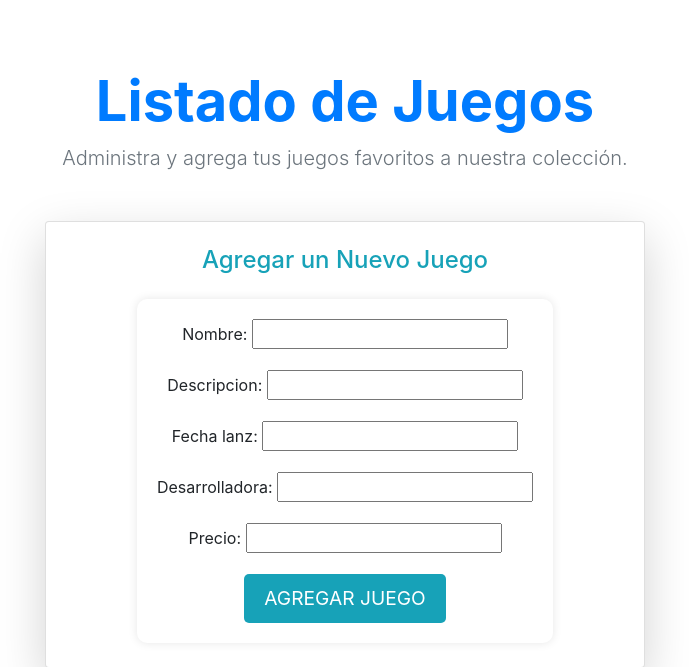
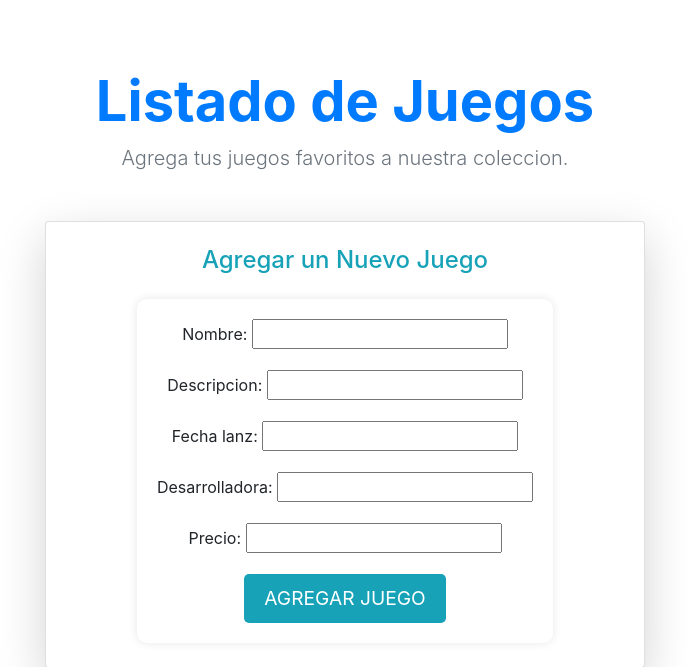
Before and after one commit to guidoftp/Prueba2, a Django app: page /agregarJuego/ in a window 1280 px wide. Shown: the top 667 px of the page, without its empty margins (295-984 px from the left). Run offline with Django 3.2, Linux system fonts and the light colour scheme; some libraries are stand-ins or nearby versions.

Commit message:
Fin Prueba n°2
fin

```diff
--- a/Proyecto/templates/Aplicacion/agregarJuego.html
+++ b/Proyecto/templates/Aplicacion/agregarJuego.html
@@ -11,7 +11,7 @@
 <body class="container mt-5">
     <header class="text-center mb-5">
         <h1 class="display-4 font-weight-bold text-primary">Listado de Juegos</h1>
-        <p class="lead text-muted">Administra y agrega tus juegos favoritos a nuestra colección.</p>
+        <p class="lead text-muted">Agrega tus juegos favoritos a nuestra coleccion.</p>
     </header>
 
     <section class="text-center">
--- a/Proyecto/templates/Aplicacion/juegos.html
+++ b/Proyecto/templates/Aplicacion/juegos.html
@@ -30,7 +30,7 @@
                 <td>{{ juego.descripcion }}</td>
                 <td>{{ juego.fecha_lanz }}</td>
                 <td>{{ juego.desarrolladora }}</td>
-                <td>{{ juego.precio }}</td>
+                <td>${{ juego.precio }}</td>
                 <td>
                     <a href="/actualizarJuego/{{ juego.id }}" class="btn btn-success btn-sm"><i class="bi bi-pencil"></i> Editar</a>
                     <a href="/eliminarJuego/{{ juego.id }}" class="btn btn-danger btn-sm" onClick="return confirm('¿Seguro que quieres eliminar este juego?')"><i class="bi bi-trash"></i> Eliminar</a>
```
